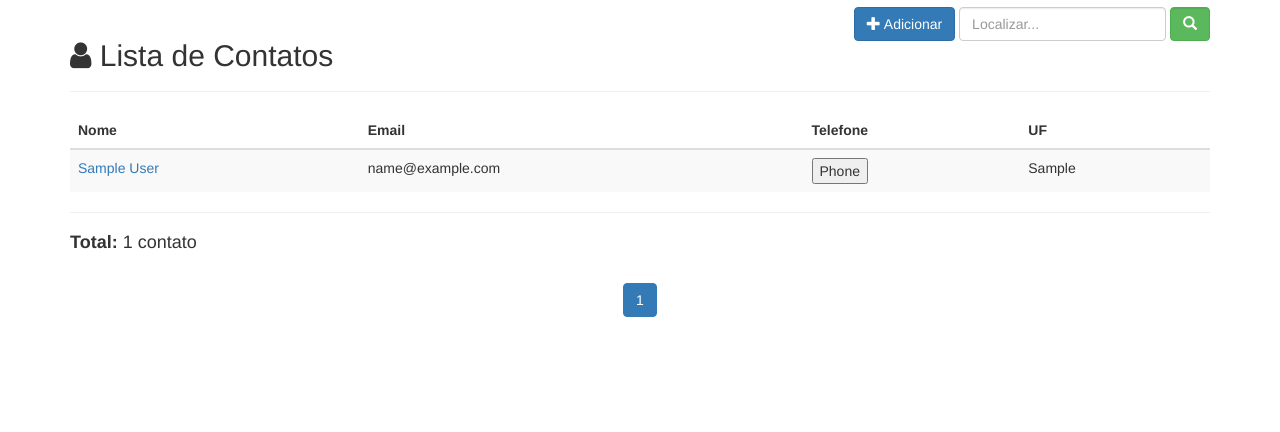
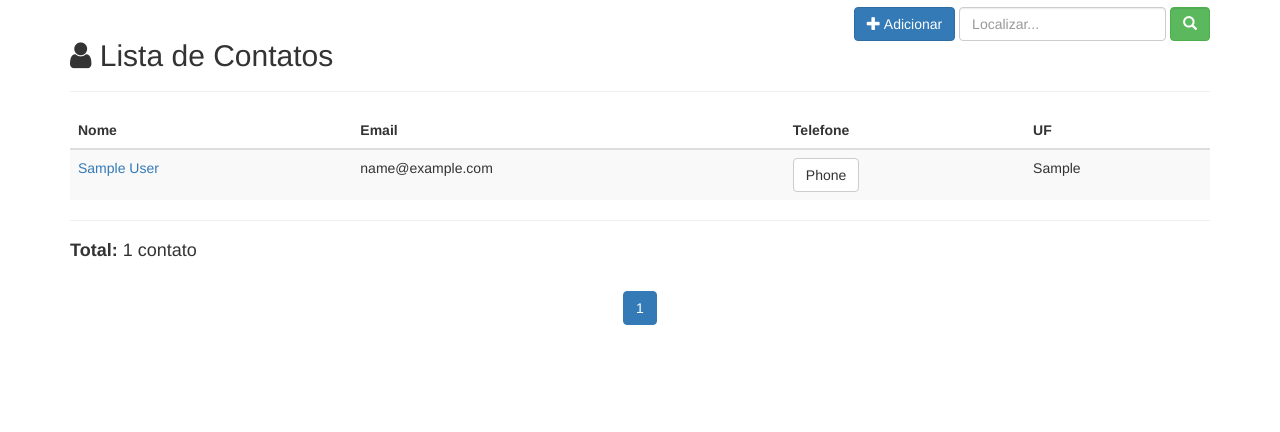
Before and after one commit to rg3915/front-dj-learning, a Django app: template myproject/core/templates/core/person_list.html in a window 1280 px wide. Shown: the part 51-483 px from the top of the page. Run offline with Django 3.2, Linux system fonts and the light colour scheme; the template is opened without the code that fills it: most values are stand-ins (such as "Sample title", 1, 10 or a date in 2020); some libraries are stand-ins or nearby versions.

Commit message:
Cor no botão para mostrar telefones

```diff
--- a/myproject/core/templates/core/person_list.html
+++ b/myproject/core/templates/core/person_list.html
@@ -27,6 +27,7 @@
     display: none;
   }
 </style>
+
 <div>
 {% if person_list %}
   <table class="table table-striped">
@@ -43,7 +44,7 @@
       <tr>
         <td><a href="{{ person.get_absolute_url }}">{{ person.full_name }}</a></td>
         <td>{{ person.email }}</td>
-        <td><button class='js-phone'>Phone</button></td>
+        <td><button class='btn btn-default js-phone'>Phone</button></td>
         {% for p in person.phone_set.all %}
           <td class='hide-phone'>{{ p }}</td>
         {% endfor %}
@@ -56,6 +57,8 @@
   <p class="alert alert-warning">Sem itens na lista.</p>
 {% endif %}
 </div>
+
+
 
 <script>
   $('.js-phone').click(function(){
```
